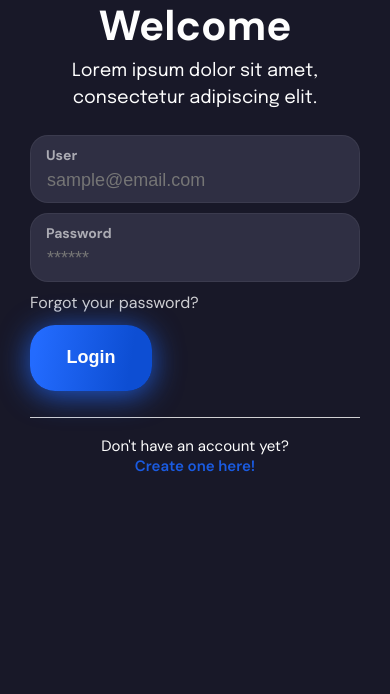
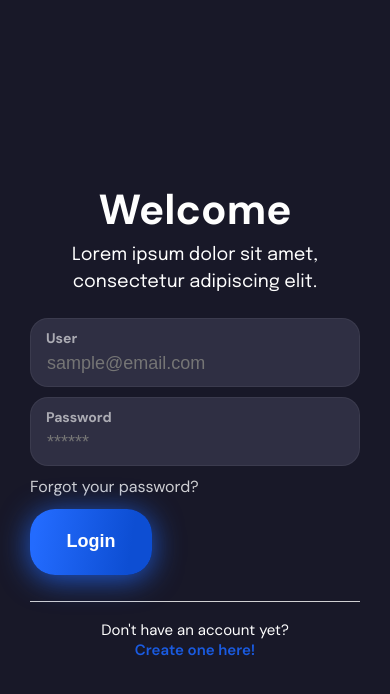
Before and after one commit to VicTips/tinder-test, a React (Vite) app: page /login in a window 390 px wide. Shown: the top 694 px of the page. Built offline with nearby package versions, Linux system fonts and the light colour scheme; no server answers.

Commit message:
Responsive design

```diff
--- a/src/components/SportLikes.tsx
+++ b/src/components/SportLikes.tsx
@@ -6,7 +6,7 @@ import CloseIcon from "./icons/CloseIcon";
 const SportLikesContainer = styled.ul`
   width: 100%;
   margin: 0 auto;
-  padding: 0;
+  padding: 0 0 125px;
   display: flex;
   flex-direction: column;
   list-style: none;
--- a/src/components/UserInterface.tsx
+++ b/src/components/UserInterface.tsx
@@ -51,17 +51,17 @@ const NavBar = styled.nav`
   border-radius: 24px;
   max-width: 347px;
   width: 80%;
-  position: sticky;
+  position: fixed;
   bottom: 20px;
   margin: 0 auto;
 `;
 
 const Container = styled.div`
   display: flex;
+  flex: 1;
   flex-direction: column;
   justify-content: center;
   align-items: center;
-  position: relative;
   height: 100%;
 `;
 
--- a/src/main.tsx
+++ b/src/main.tsx
@@ -3,11 +3,22 @@ import App from "./App.tsx";
 import { store } from "./store/store.ts";
 import { Provider } from "react-redux";
 import { ThemeContextProvider } from "./context/ThemeContext.tsx";
+import styled from "styled-components";
+
+const Container = styled.div`
+  min-height: 100vh;
+  height: 100%;
+  display: flex;
+  justify-content: center;
+  align-items: center;
+`;
 
 ReactDOM.createRoot(document.getElementById("root")!).render(
   <Provider store={store}>
     <ThemeContextProvider>
-      <App />
+      <Container>
+        <App />
+      </Container>
     </ThemeContextProvider>
   </Provider>
 );
--- a/src/views/Home.tsx
+++ b/src/views/Home.tsx
@@ -29,6 +29,10 @@ const SportImg = styled.img`
   border: 1px solid ${(props) => props.theme.colors.bgDark};
   object-fit: cover;
   border-radius: 32px;
+  @media (max-width: 390px) {
+    border-top-right-radius: 0;
+    border-top-left-radius: 0;
+  }
 `;
 
 const ImgContainer = styled.div`
@@ -36,8 +40,12 @@ const ImgContainer = styled.div`
   position: relative;
   width: 100%;
   max-width: 390px;
+  overflow: hidden;
   aspect-ratio: 65/94;
-  overflow: hidden;
+  @media (max-width: 390px) {
+    border-top-right-radius: 0;
+    border-top-left-radius: 0;
+  }
 `;
 
 const TitleContainer = styled.div`
@@ -108,7 +116,14 @@ const BtnsContainer = styled.div`
   justify-content: center;
   align-items: center;
   gap: 22px;
-  padding-top: 47px;
+  padding: 47px 0 125px;
+  height: fit-content;
+  flex: none;
+`;
+
+const Container = styled.div`
+  /* display: flex;
+  flex-direction: column; */
 `;
 
 const Home = () => {
@@ -116,7 +131,7 @@ const Home = () => {
   const { theme, toggleTheme } = useContext(ThemeContext);
   const { sports, index, addSportLike } = useContext(SportContext);
   return (
-    <>
+    <Container>
       <ImgContainer>
         <ToggleBtn onClick={toggleTheme}>
           {theme === "light" ? "🌙" : "🌤️"}
@@ -145,7 +160,7 @@ const Home = () => {
           </LikeIconContainer>
         </LikeBtn>
       </BtnsContainer>
-    </>
+    </Container>
   );
 };
 export default Home;
```
